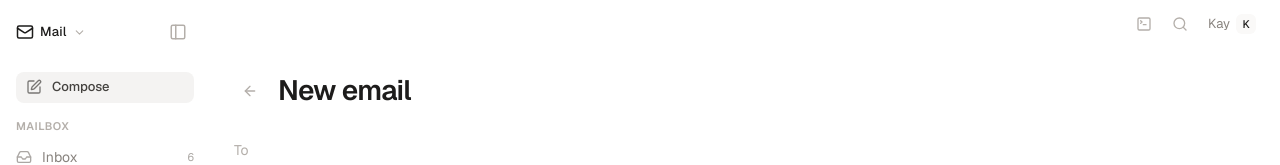
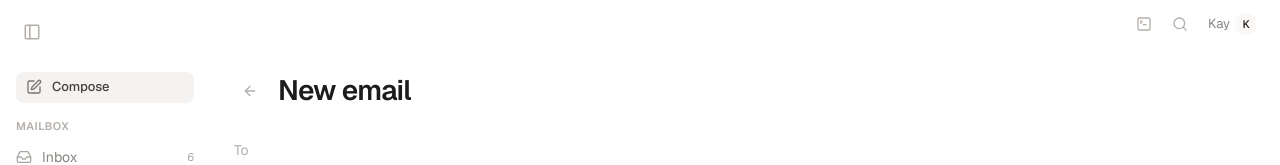
Before and after one commit to pwillems/cirrux-ui, a React (Vite) app: page /compose in a window 1280 px wide. Shown: the top 165 px of the page. Built offline with nearby package versions, Linux system fonts and the light colour scheme.

Commit message:
Added support for different apps

```diff
--- a/src/components/layout/Sidebar.tsx
+++ b/src/components/layout/Sidebar.tsx
@@ -1,23 +1,8 @@
 import { type ReactNode, useEffect, useRef, useState } from "react";
-import {
-  BookUser,
-  Calendar,
-  CalendarDays,
-  ChevronDown,
-  Mail,
-  PanelLeft,
-  X,
-} from "lucide-react";
+import { ChevronDown, PanelLeft, X } from "lucide-react";
 import { Link, NavLink } from "react-router-dom";
 import { useSidebarLayout } from "./SidebarLayoutContext";
 import { KbdShortcut } from "../ui/KbdShortcut";
-
-const apps = [
-  { id: "mail", label: "Mail", icon: <Mail size={15} /> },
-  { id: "contacts", label: "Contacts", icon: <BookUser size={15} /> },
-  { id: "agenda", label: "Agenda", icon: <CalendarDays size={15} /> },
-  { id: "calendar", label: "Calendar", icon: <Calendar size={15} /> },
-];
 
 export interface SidebarNavItem {
   label: string;
@@ -33,6 +18,13 @@ export interface SidebarNavGroup {
   items: SidebarNavItem[];
 }
 
+export interface SidebarAppItem {
+  id: string;
+  label: string;
+  icon: ReactNode;
+  onClick?: () => void;
+}
+
 interface SidebarPrimaryAction {
   label: string;
   icon: ReactNode;
@@ -41,12 +33,16 @@ interface SidebarPrimaryAction {
 }
 
 interface SidebarProps {
+  appSwitcher?: {
+    currentAppId: string;
+    apps: SidebarAppItem[];
+  };
   primaryAction: SidebarPrimaryAction;
   groups: SidebarNavGroup[];
   footer?: ReactNode;
 }
 
-export function Sidebar({ primaryAction, groups, footer }: SidebarProps) {
+export function Sidebar({ appSwitcher, primaryAction, groups, footer }: SidebarProps) {
   const { collapsed, toggleCollapsed, mobileOpen, setMobileOpen } =
     useSidebarLayout();
   const [appMenuOpen, setAppMenuOpen] = useState(false);
@@ -79,7 +75,9 @@ export function Sidebar({ primaryAction, groups, footer }: SidebarProps) {
       <div
         className={`mb-6 flex items-center ${collapsed ? "max-md:justify-between md:justify-center" : "justify-between"}`}
       >
-        {(!collapsed || mobileOpen) && (
+        {(!collapsed || mobileOpen) && appSwitcher && (() => {
+          const currentApp = appSwitcher.apps.find(a => a.id === appSwitcher.currentAppId);
+          return (
             <div className="relative" ref={appMenuRef}>
               <button
                 type="button"
@@ -88,9 +86,9 @@ export function Sidebar({ primaryAction, groups, footer }: SidebarProps) {
                 aria-haspopup="true"
                 aria-expanded={appMenuOpen}
               >
-              <Mail size={18} />
+                {currentApp && <span className="flex items-center">{currentApp.icon}</span>}
                 <span className="text-sm font-medium tracking-[0.02em]">
-                Mail
+                  {currentApp?.label}
                 </span>
                 <ChevronDown
                   size={13}
@@ -99,12 +97,12 @@ export function Sidebar({ primaryAction, groups, footer }: SidebarProps) {
               </button>
               {appMenuOpen && (
                 <div className="absolute left-0 top-full z-50 mt-1.5 w-44 rounded-lg border border-gray-100 bg-white py-1 shadow-md">
-                {apps.map((app) => (
+                  {appSwitcher.apps.map((app) => (
                     <button
                       key={app.id}
                       type="button"
-                    onClick={() => setAppMenuOpen(false)}
-                    className={`flex w-full items-center gap-2.5 px-3 py-1.5 text-sm transition-colors hover:bg-gray-50 ${app.id === "mail" ? "font-medium text-gray-900" : "text-gray-500"}`}
+                      onClick={() => { setAppMenuOpen(false); app.onClick?.(); }}
+                      className={`flex w-full items-center gap-2.5 px-3 py-1.5 text-sm transition-colors hover:bg-gray-50 ${app.id === appSwitcher.currentAppId ? "font-medium text-gray-900" : "text-gray-500"}`}
                     >
                       <span className="opacity-60">{app.icon}</span>
                       {app.label}
@@ -113,7 +111,8 @@ export function Sidebar({ primaryAction, groups, footer }: SidebarProps) {
                 </div>
               )}
             </div>
-        )}
+          );
+        })()}
         {/* Desktop: collapse toggle */}
         <button
           type="button"
```
Also changed, not shown: 1 other file (tests, documents, lock files or other folders). Lines whose indentation alone changed are shown as unchanged.
